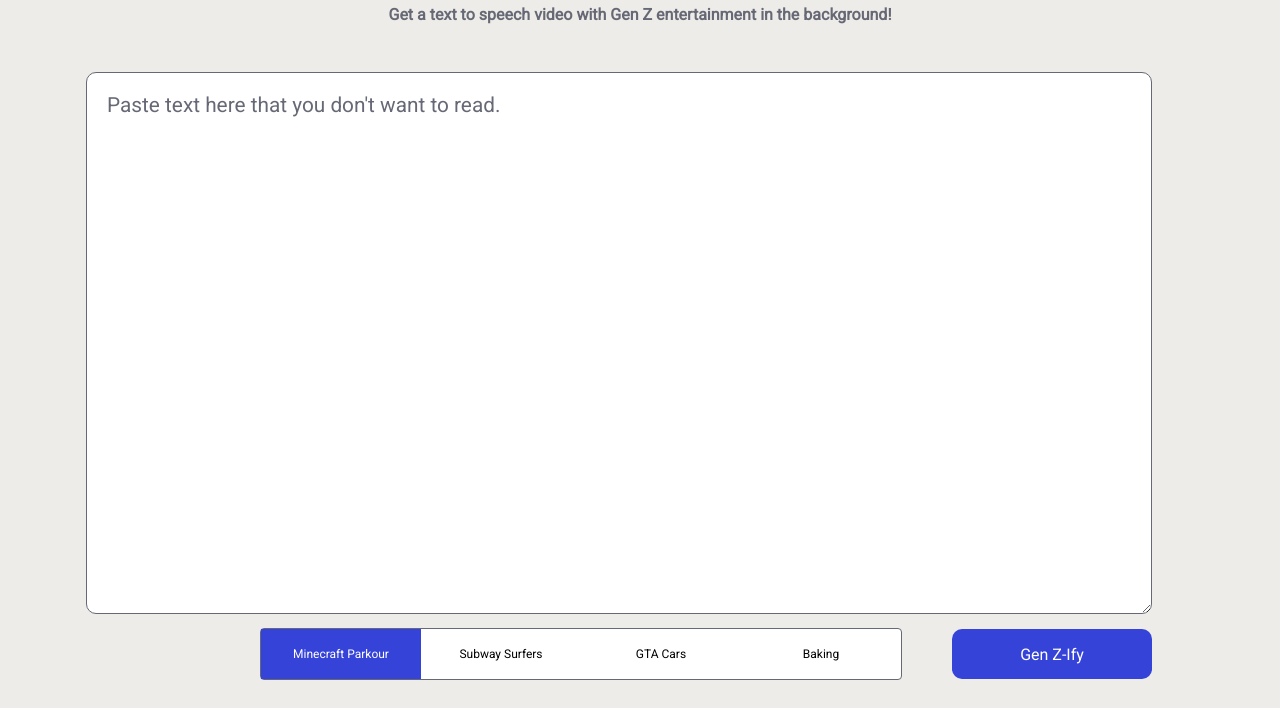
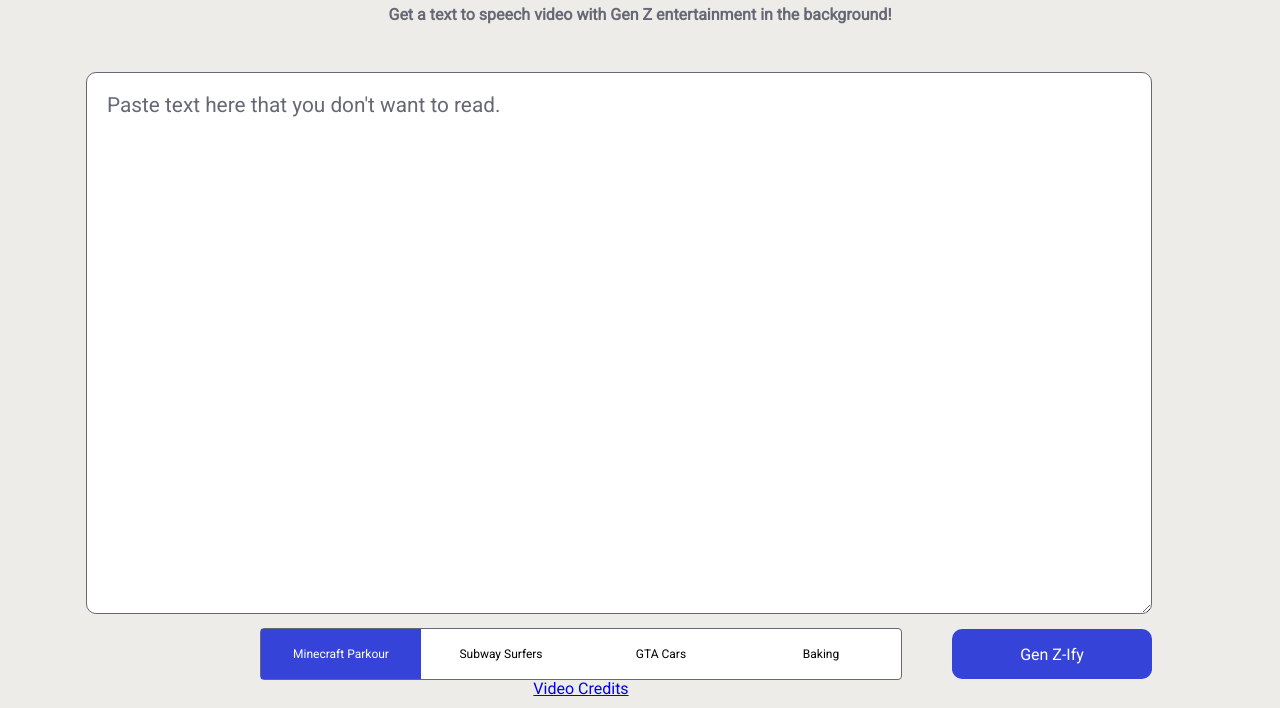
Before and after one commit to hooperdev/GenZIfy, a plain HTML site: page index.html in a window 1280 px wide. Shown: the part 92-800 px from the top of the page. Drawn offline with Linux system fonts and the light colour scheme.

Commit message:
Did bare minimum to credit video authors.

```diff
--- a/index.html
+++ b/index.html
@@ -31,6 +31,7 @@
                     <label for="option4">Baking</label>
 
                 </div>
+                <a style="font-size: 1em;" href="./videocredits.txt">Video Credits</a>
             </div>
                 <button class="submit-button" onclick="genzify()">Gen Z-Ify</button>
             </div>
```
Also changed, not shown: videocredits.txt (added).
